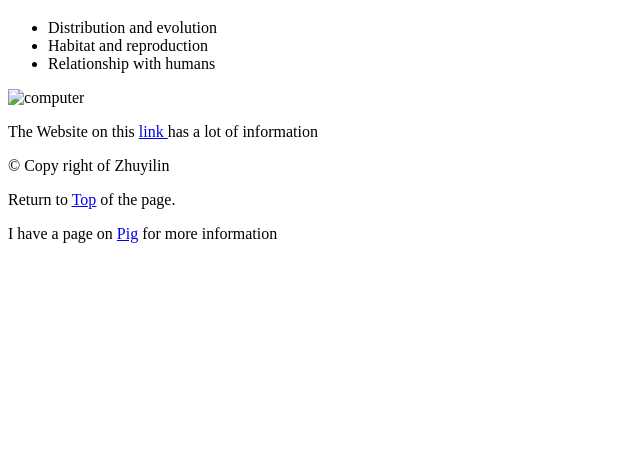
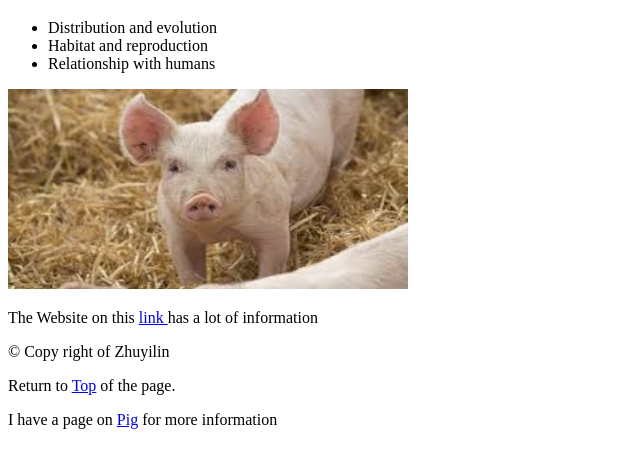
Before and after one commit to Guozhuyilin/home, a plain HTML site: page index.html in a window 1280 px wide. Shown: the part 61-528 px from the top of the page, without its empty margins (0-640 px from the left). Drawn offline with Linux system fonts and the light colour scheme.

Commit message:
Update index.html

```diff
--- a/index.html
+++ b/index.html
@@ -14,7 +14,7 @@
 			<li>Relationship with humans</li>
 		</ul>
 
-		<img src = "image/7.jpg" width = "400" height = "200" alt = "computer"/>
+		<img src = "image/7.jpeg" width = "400" height = "200" alt = "computer"/>
 		<p> The Website on this <a href = "https://en.wikipedia.org/wiki/Pig">link </a> has a lot of information</p>
 		<p>&copy; Copy right of Zhuyilin</p>
 		<p>Return to <a href = "#Top">Top</a> of the page.</p>
```
